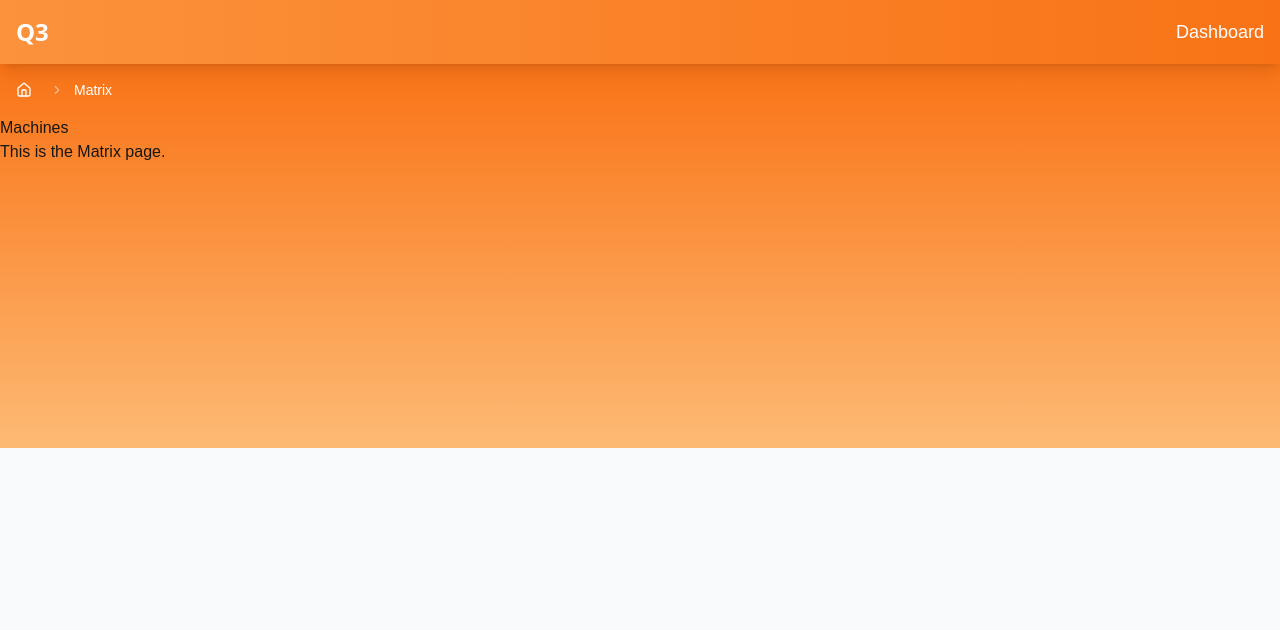
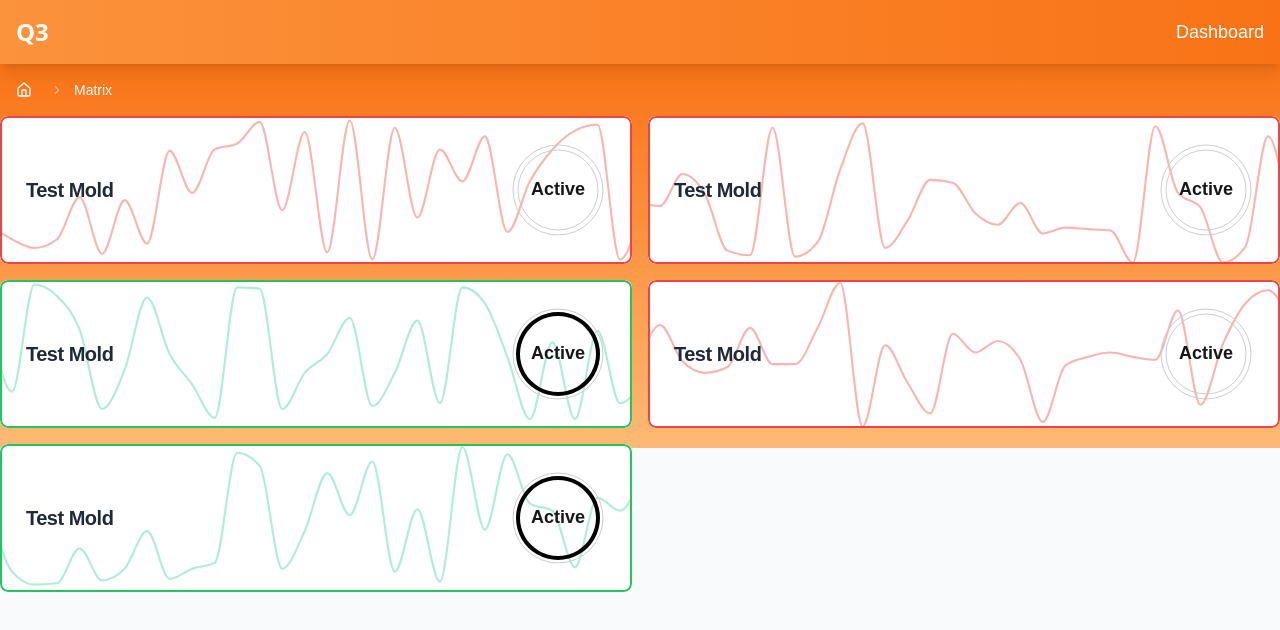
Before and after one commit to suggestied/q3s3, a Next.js app: page /matrix in a window 1280 px wide. Shown: the top 630 px of the page. Built offline with nearby package versions, Linux system fonts and the light colour scheme.

Commit message:
with circle

```diff
--- a/src/app/matrix/page.tsx
+++ b/src/app/matrix/page.tsx
@@ -1,8 +1,21 @@
+import { MoldComponent } from "@/components/mold";
+
 export default function Page() {
+  const mold = {
+    name: "Test Mold",
+    id: 1,
+    health: 1,
+  };
+
   return (
-    <div>
-      <h1>Machines</h1>
-      <p>This is the Matrix page.</p>
+    <div className="container mx-auto">
+      <div className="grid grid-cols-2 gap-4">
+        <MoldComponent mold={mold} />
+        <MoldComponent mold={mold} />
+        <MoldComponent mold={mold} />
+        <MoldComponent mold={mold} />
+        <MoldComponent mold={mold} />
+      </div>
     </div>
   );
 }
--- a/src/app/page.tsx
+++ b/src/app/page.tsx
@@ -68,7 +68,7 @@ export default function Page() {
     <div className="mx-auto p-4">
 
       {machines.length > 0 ? (
-        <div className="grid grid-cols-1 md:grid-cols-3 lg:grid-cols-4 xl:grid-cols-7 gap-6">
+        <div className="grid grid-cols-2 md:grid-cols-3 lg:grid-cols-4 xl:grid-cols-7 gap-6">
           {machines.map((machine) => (
             <MachineComponent key={machine.id} machine={machine} />
           ))}
--- a/src/components/mold.tsx
+++ b/src/components/mold.tsx
@@ -1,82 +1,148 @@
 "use client";
 
 import { Card, CardHeader, CardTitle } from "@/components/ui/card";
-import { Machine } from "@/types";
+import { Mold } from "@/types";
 import Link from "next/link";
-import { Button } from "./ui/button";
+import {
+  CartesianGrid,
+  Line,
+  LineChart,
+  ResponsiveContainer,
+  XAxis,
+  YAxis,
+} from "recharts";
+import { useMemo } from "react";
+import {
+  Label,
+  PolarGrid,
+  PolarRadiusAxis,
+  RadialBar,
+  RadialBarChart,
+} from "recharts";
+import { ChartConfig, ChartContainer } from "@/components/ui/chart";
 
-interface MachineComponentProps {
-  machine: Machine;
+interface MoldComponentProps {
+  mold: Mold;
 }
 
-export function MachineComponent({ machine }: MachineComponentProps) {
+export function MoldComponent({ mold }: MoldComponentProps) {
   const calculateHealth = () => {
-    // return bool or true
     const random = Math.floor(Math.random() * 100);
-    return random > 50 ? true : false;
+    return random > 50;
   };
-
 
   const health = calculateHealth();
 
   const getHealthColor = (active: boolean, type: string) => {
-    // return the class based of the type
-    // bg, border, text
     switch (type) {
       case "bg":
-        if (active) {
-          return "bg-green-500";
-        } else {
-          return "bg-red-500";
-        }
+        return active ? "bg-green-500" : "bg-red-500";
       case "border":
-        if (active) {
-          return "border-green-500";
-        } else {
-          return "border-red-500";
-        }
+        return active ? "border-green-500" : "border-red-500";
       case "text":
-        if (active) {
-          return "text-green-500";
-        } else {
-          return "text-red-500";
-        }
+        return active ? "text-green-500" : "text-red-500";
+      default:
+        return "";
     }
   };
 
+  const circleConfig = {
+    visitors: {
+      label: "Visitors",
+      color: "hsl(var(--chart-1))",
+    },
+  } satisfies ChartConfig;
+
+  // Generate some random data for the charts
+  const chartData = useMemo(() => {
+    const data = [];
+    for (let i = 0; i < 30; i++) {
+      data.push({
+        date: `2021-08-${i + 1}`,
+        duration: Math.floor(Math.random() * 100),
+        visitors: Math.floor(Math.random() * 1000),
+      });
+    }
+    return data;
+  }, []);
+
+  const totalVisitors = chartData.reduce((sum, item) => sum + item.visitors, 0);
+
+  const circleData = [{ visitors: totalVisitors }];
+
   return (
-    <div className="bg-white rounded-lg overflow-hidden">
-      <Link href={`/machines/${machine.id}/boards`}>
+    <div className="bg-white rounded-lg overflow-hidden relative">
+      <Link
+        href={`/machines/${mold.id}/boards`}
+        className="relative z-20 w-full h-full"
+      >
         <Card
-          className={`
-    border-2 ${getHealthColor(health, "border")} border-2 bg-opacity-20
-    `}
+          className={`border-2 ${getHealthColor(
+            health,
+            "border"
+          )} bg-opacity-20 relative z-10`}
         >
           <CardHeader>
             <div className="flex flex-wrap justify-between items-center">
               <div className="flex flex-col">
                 <CardTitle className="text-xl font-bold text-gray-800">
-                  {machine.name || "N/A"}
+                  {mold.name || "N/A"}
                 </CardTitle>
-                <div className="text-sm text-gray-500">
-                    N/A
-                </div>
               </div>
 
-              <Button
-                className={
-                  "text-sm font-semibold " + getHealthColor(health, "bg")
-                }
-                onClick={() => {
-                  console.log("clicked");
-                }}
-              >
-                {health ? "Active" : "Inactive"}
-              </Button>
+              <ChartContainer config={circleConfig} className="w-24 h-24">
+                <RadialBarChart
+                  data={circleData}
+                  startAngle={0}
+                  endAngle={health ? 360 : 0}
+                  innerRadius={40}
+                  outerRadius={50}
+                >
+                  <PolarGrid gridType="circle" radialLines={false} />
+                  <PolarRadiusAxis tick={false} axisLine={false} />
+                  <RadialBar
+                    dataKey="visitors"
+                    cornerRadius={10}
+                    fill="var(--color-visitors)"
+                    background
+                  />
+                  <text
+                    x="50%"
+                    y="50%"
+                    textAnchor="middle"
+                    dominantBaseline="middle"
+                    className="fill-foreground text-lg font-bold"
+                  >
+                    Active
+                  </text>
+                </RadialBarChart>
+              </ChartContainer>
             </div>
           </CardHeader>
         </Card>
       </Link>
+
+      {/* Background Chart */}
+      <div className="absolute top-0 left-0 w-full h-full transform scale-105">
+        <ResponsiveContainer width="100%" height="100%">
+          <LineChart data={chartData}>
+            {/* <CartesianGrid strokeDasharray="3 3" /> */}
+            <XAxis dataKey="date" hide />
+            <YAxis hide />
+            <Line
+              type="monotone"
+              dataKey="duration"
+              stroke={
+                health ? "rgba(52, 211, 153, 0.5)" : "rgba(239, 68, 68, 0.5)"
+              }
+              strokeWidth={2}
+              dot={false}
+              activeDot={{ r: 8 }}
+              name="Duration"
+            />
+          </LineChart>
+        </ResponsiveContainer>
+      </div>
     </div>
   );
 }
```
Also changed, not shown: src/types.ts (+7 -0 lines).
